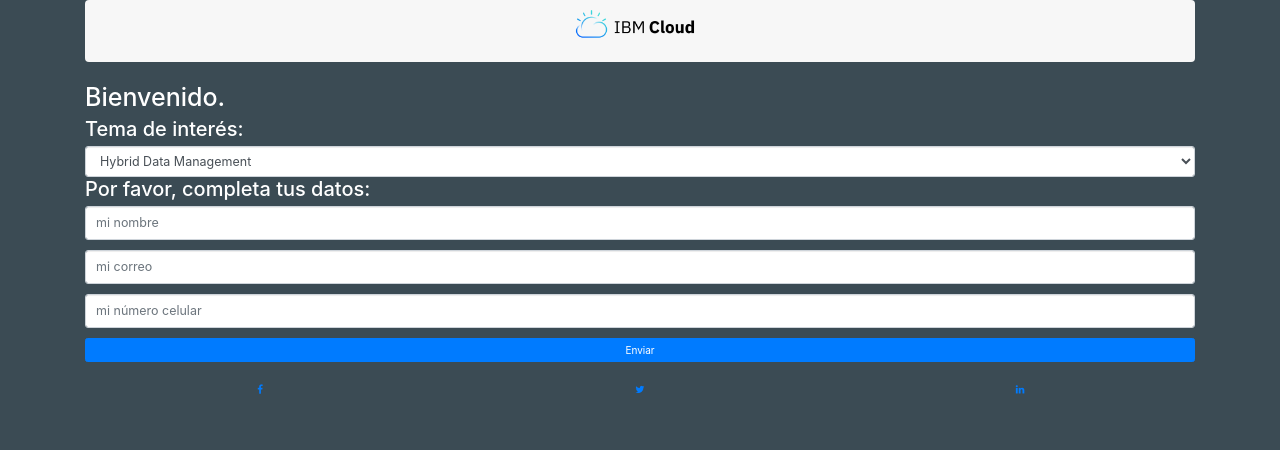
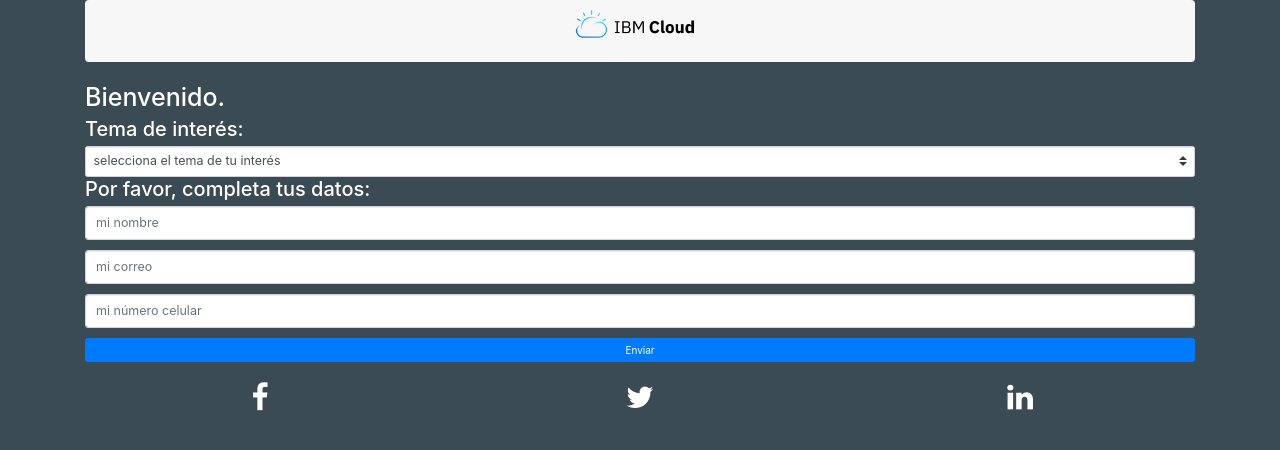
Before and after one commit to FerminAMC/surveys-ibm, a website: page views/index.html in a window 1280 px wide. Drawn offline with nearby package versions, Linux system fonts and the light colour scheme.

Commit message:
formato de validación

```diff
--- a/server.js
+++ b/server.js
@@ -200,7 +200,7 @@
     if (err) {
       return console.log('[mydb.insert] ', err.message);
     }
-    response.send("Hola " + userName + "! Gracias por registrarte.");
+    response.send("¡Hola, " + userName + "! Gracias por registrarte.");
   });
 });
 
--- a/views/index.html
+++ b/views/index.html
@@ -26,7 +26,8 @@
         <h1>Bienvenido.</h1>
         <form id="nameInput">
             <h2>Tema de interés: </h2>
-            <select class="form-control form-control-lg" name"tema" id="tema">
+            <select class="form-control form-control-lg custom-select" name"tema" id="tema">
+                <option value =0>selecciona el tema de tu interés</option>
                 <option value="Hybrid Data Management">Hybrid Data Management</option>
                 <option value="Unified Governance & Integration">Unified Governance & Integration</option>
                 <option value="Data Science & Business Analytics">Data Science & Business Analytics</option>
@@ -51,13 +52,13 @@
         <p id="response" class="lead text-center"></p>
         <div class='row mb-3'>
             <div class='col text-center'>
-                <a href="https://www.facebook.com/ibm.mexico/"><i class="fa fa-facebook" ></i></a>
+                <a target="_blank" href="https://www.facebook.com/ibm.mexico/"><i class="fa fa-3x fa-facebook" ></i></a>
             </div>
             <div class='col text-center'>
-                <a href="https://twitter.com/ibm_mx"><i class="fa fa-twitter" ></i></a>
+                <a target="_blank" href="https://twitter.com/ibm_mx"><i class="fa fa-3x fa-twitter" ></i></a>
             </div>
             <div class='col text-center'>
-                <a href="https://www.linkedin.com/company/ibm_mexico"><i class="fa fa-linkedin" ></i></a>
+                <a target="_blank" href="https://www.linkedin.com/company/ibm_mexico"><i class="fa fa-3x fa-linkedin" ></i></a>
             </div>
         </div>
         <p id="databaseNames" class="lead text-center"></p>
@@ -103,6 +104,7 @@
         function handleFormSubmit() {
             var errors = validate($('#nameInput'), constraints);
             if (errors) return;
+            var tema = $('#tema').val();
             var name = $('#name').val();
             var phone = $('#phone').val();
             var email = $('#email').val();
--- a/views/styles.css
+++ b/views/styles.css
@@ -11,3 +11,7 @@
 body{
   background-color: #3b4b54;
 }
+
+i {
+  color:white;
+}
```
Lines whose indentation alone changed are shown as unchanged.
